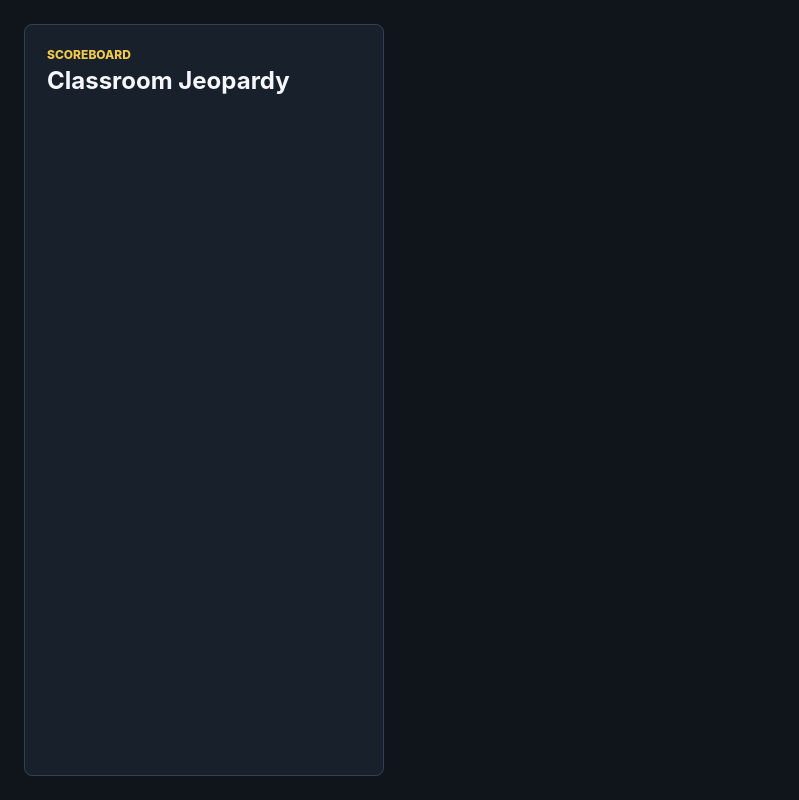
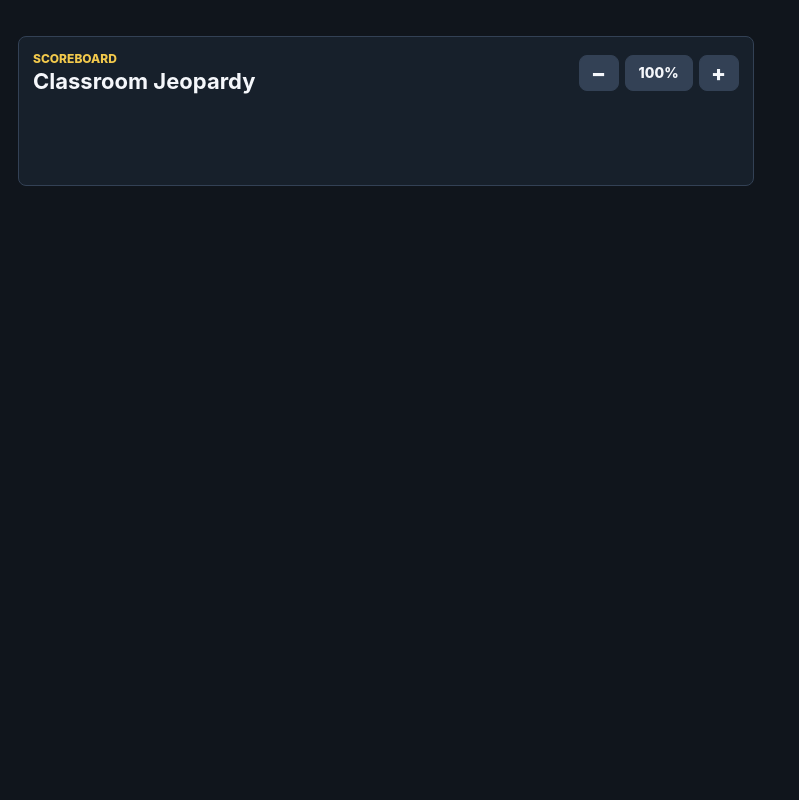
Before and after one commit to tuckeratwork/Custom-Classroom-Jeopardy, a FastAPI app: template app/templates/board.html in a window 1280 px wide. Shown: the whole page, without its empty margins (0-799 px from the left). Run offline with FastAPI, Linux system fonts and the light colour scheme; the template is opened without the code that fills it, so the values that code supplies are empty.

Commit message:
presentation board UI changes

```diff
--- a/app/static/board.js
+++ b/app/static/board.js
@@ -9,6 +9,15 @@ let lastPresentedClueId = null;
 let confettiSignature = null;
 let autoRandomAdvanceInFlight = false;
 let lastZoomClueId = null;
+
+const BOARD_ZOOM_MIN = 70;
+const BOARD_ZOOM_MAX = 140;
+const BOARD_ZOOM_STEP = 10;
+const BOARD_ZOOM_STORAGE_KEY = "jeopardy-presentation-size";
+let boardZoom = Number.parseInt(window.localStorage.getItem(BOARD_ZOOM_STORAGE_KEY), 10);
+if (!Number.isFinite(boardZoom) || boardZoom < BOARD_ZOOM_MIN || boardZoom > BOARD_ZOOM_MAX) {
+  boardZoom = 100;
+}
 
 const $ = (id) => document.getElementById(id);
 const audioCacheBust = `v=${Date.now()}`;
@@ -44,6 +53,19 @@ function imageUrl(path) {
 function questionImageMarkup(clue) {
   const image = imageUrl(clue?.image);
   return image ? `<img class="question-image presentation-question-image" src="${escapeHtml(image)}" alt="">` : "";
+}
+
+function applyBoardZoom() {
+  document.documentElement.style.setProperty("--presentation-scale", String(boardZoom / 100));
+  $("board-zoom-value").textContent = `${boardZoom}%`;
+  $("board-zoom-out").disabled = boardZoom <= BOARD_ZOOM_MIN;
+  $("board-zoom-in").disabled = boardZoom >= BOARD_ZOOM_MAX;
+  window.localStorage.setItem(BOARD_ZOOM_STORAGE_KEY, String(boardZoom));
+}
+
+function changeBoardZoom(delta) {
+  boardZoom = Math.min(BOARD_ZOOM_MAX, Math.max(BOARD_ZOOM_MIN, boardZoom + delta));
+  applyBoardZoom();
 }
 
 function spawnReaction(emoji, side) {
@@ -244,7 +266,7 @@ function animateTileZoom(tile) {
 function renderGameBoard() {
   const board = $("presentation-board");
   const columns = state.categories.length;
-  board.style.gridTemplateColumns = `repeat(${columns}, minmax(110px, 1fr))`;
+  board.style.gridTemplateColumns = `repeat(${columns}, minmax(calc(110px * var(--presentation-scale)), 1fr))`;
   board.innerHTML = "";
 
   state.categories.forEach((category) => {
@@ -295,6 +317,7 @@ function renderClue() {
     lastZoomClueId = null;
     const completedClue = findClueById(state.last_completed_clue_id);
     if (completedClue?.answer) {
+      board.classList.add("presentation-clue-card-open");
       board.innerHTML = `
         <p class="eyebrow">${completedClue.is_daily_double ? "Daily Double" : `$${completedClue.value}`}</p>
         <h2>${escapeHtml(completedClue.prompt || "")}</h2>
@@ -303,7 +326,7 @@ function renderClue() {
       `;
       return;
     }
-    board.classList.remove("presentation-clue-card-open");
+    board.classList.add("presentation-clue-card-open");
     board.textContent = "Waiting for the teacher.";
     lastPresentedClueId = null;
     return;
@@ -523,4 +546,13 @@ window.setInterval(() => {
   renderClue();
   advanceAutoRandomIfExpired();
 }, 250);
+
+$("board-zoom-out").addEventListener("click", () => changeBoardZoom(-BOARD_ZOOM_STEP));
+$("board-zoom-reset").addEventListener("click", () => {
+  boardZoom = 100;
+  applyBoardZoom();
+});
+$("board-zoom-in").addEventListener("click", () => changeBoardZoom(BOARD_ZOOM_STEP));
+
+applyBoardZoom();
 fetchLatest();
--- a/app/static/styles.css
+++ b/app/static/styles.css
@@ -10,6 +10,7 @@
   --accent-2: #32d583;
   --danger: #ff6b6b;
   --blue: #2457c5;
+  --presentation-scale: 1;
 }
 
 * {
@@ -747,9 +748,10 @@ body[data-role="board"] .reaction-stream-right {
 .presentation-shell {
   min-height: 100vh;
   display: grid;
-  grid-template-columns: 360px minmax(0, 1fr);
-  gap: 24px;
-  padding: 24px;
+  grid-template-rows: auto auto;
+  align-content: start;
+  gap: calc(18px * var(--presentation-scale));
+  padding: calc(18px * var(--presentation-scale));
 }
 
 body[data-role="board"].presentation-question-active .presentation-shell {
@@ -784,13 +791,56 @@ body[data-role="board"].presentation-question-active .presentation-clue-card {
   padding: 22px;
 }
 
+.presentation-footer {
+  display: grid;
+  grid-template-columns: minmax(0, 3fr) minmax(300px, 2fr);
+  gap: calc(18px * var(--presentation-scale));
+  align-items: stretch;
+}
+
+.presentation-scoreboard {
+  padding: calc(14px * var(--presentation-scale));
+}
+
+.presentation-scoreboard-header {
+  display: flex;
+  align-items: center;
+  justify-content: space-between;
+  gap: 16px;
+  margin-bottom: calc(10px * var(--presentation-scale));
+}
+
 .presentation-scoreboard h1 {
-  margin: 4px 0 18px;
+  margin: 2px 0 0;
+  font-size: calc(22px * var(--presentation-scale));
+}
+
+.presentation-zoom-controls {
+  display: grid;
+  grid-template-columns: 40px 68px 40px;
+  gap: 6px;
+  flex: 0 0 auto;
+}
+
+.presentation-zoom-controls button {
+  min-height: 36px;
+  height: 36px;
+  padding: 0;
+  border: 1px solid var(--line);
+  background: #334155;
+  color: var(--text);
+  font-size: 22px;
+  line-height: 1;
+}
+
+.presentation-zoom-controls #board-zoom-reset {
+  font-size: 14px;
 }
 
 .presentation-scores {
   display: grid;
-  gap: 12px;
+  grid-template-columns: repeat(auto-fit, minmax(calc(145px * var(--presentation-scale)), 1fr));
+  gap: calc(8px * var(--presentation-scale));
 }
 
 .presentation-score-row,
@@ -825,18 +881,17 @@ body[data-role="board"].presentation-question-active .presentation-clue-card {
 }
 
 .presentation-clue {
-  display: grid;
-  gap: 20px;
+  min-width: 0;
 }
 
 .presentation-board {
   display: grid;
-  gap: 8px;
+  gap: calc(8px * var(--presentation-scale));
 }
 
 .presentation-category,
 .presentation-tile {
-  min-height: 64px;
+  min-height: calc(64px * var(--presentation-scale));
   border-radius: 6px;
   display: grid;
   place-items: center;
--- a/app/templates/board.html
+++ b/app/templates/board.html
@@ -4,20 +4,31 @@
     <meta charset="utf-8">
     <meta name="viewport" content="width=device-width, initial-scale=1">
     <title>Jeopardy Presentation Board</title>
-    <link rel="stylesheet" href="/static/styles.css?v=20260626-ddwagerfix1">
+    <link rel="stylesheet" href="/static/styles.css?v=20260804-boardzoom1">
   </head>
   <body data-role="board">
     <div id="reaction-stream-left" class="reaction-stream reaction-stream-left" aria-hidden="true"></div>
     <div id="reaction-stream-right" class="reaction-stream reaction-stream-right" aria-hidden="true"></div>
     <main class="presentation-shell">
-      <section class="presentation-scoreboard">
-        <p class="eyebrow">Scoreboard</p>
-        <h1 id="board-title">Classroom Jeopardy</h1>
-        <div id="board-scores" class="presentation-scores"></div>
+      <section class="presentation-clue">
+        <div id="presentation-board" class="presentation-board"></div>
       </section>
 
-      <section class="presentation-clue">
-        <div id="presentation-board" class="presentation-board"></div>
+      <section class="presentation-footer">
+        <div class="presentation-scoreboard">
+          <div class="presentation-scoreboard-header">
+            <div>
+              <p class="eyebrow">Scoreboard</p>
+              <h1 id="board-title">Classroom Jeopardy</h1>
+            </div>
+            <div class="presentation-zoom-controls" role="group" aria-label="Presentation size">
+              <button id="board-zoom-out" type="button" title="Decrease presentation size" aria-label="Decrease presentation size">&minus;</button>
+              <button id="board-zoom-reset" type="button" title="Reset presentation size" aria-label="Reset presentation size"><span id="board-zoom-value">100%</span></button>
+              <button id="board-zoom-in" type="button" title="Increase presentation size" aria-label="Increase presentation size">+</button>
+            </div>
+          </div>
+          <div id="board-scores" class="presentation-scores"></div>
+        </div>
         <div id="board-clue" class="presentation-clue-card">Waiting for the teacher.</div>
       </section>
 
@@ -27,6 +38,6 @@
       </section>
     </main>
 
-    <script src="/static/board.js?v=20260626-ddwagerfix1"></script>
+    <script src="/static/board.js?v=20260804-boardzoom1"></script>
   </body>
 </html>
```
Also changed, not shown: other parts of app/static/styles.css (+38 -12 lines), README.md.
